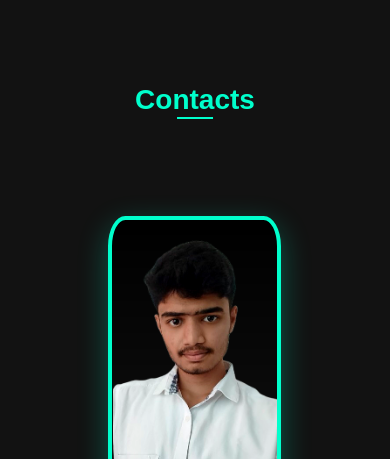
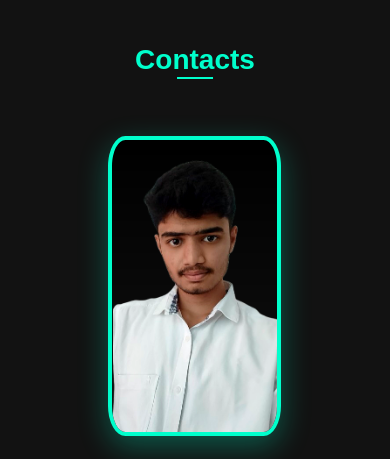
Before and after one commit to siddharthponraj/Sid-Portfolio, a plain HTML site: page index.html in a window 390 px wide. Shown: the part 2716-3175 px from the top of the page. Drawn offline with nearby package versions, Linux system fonts and the light colour scheme.

Commit message:
styles.css

```diff
--- a/styles.css
+++ b/styles.css
@@ -557,6 +557,12 @@ footer {
 
 /* Fix Header for Mobile */
 @media (max-width: 768px) {
+    section {
+        padding: 60px 15px; /* Reduce padding for mobile */
+    }
+    .contact-container {
+        margin-top: -40px; /* Reduce spacing between sections */
+    }
     header {
         flex-direction: row;
         padding: 10px;
```
